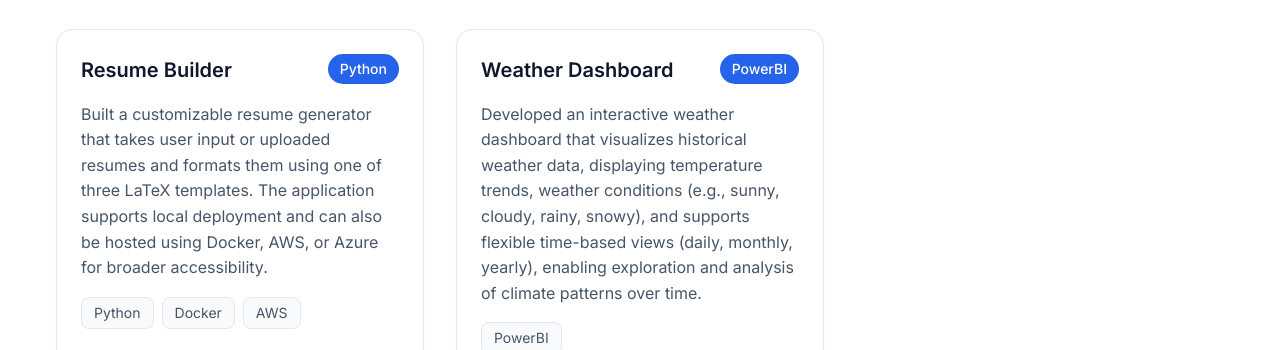
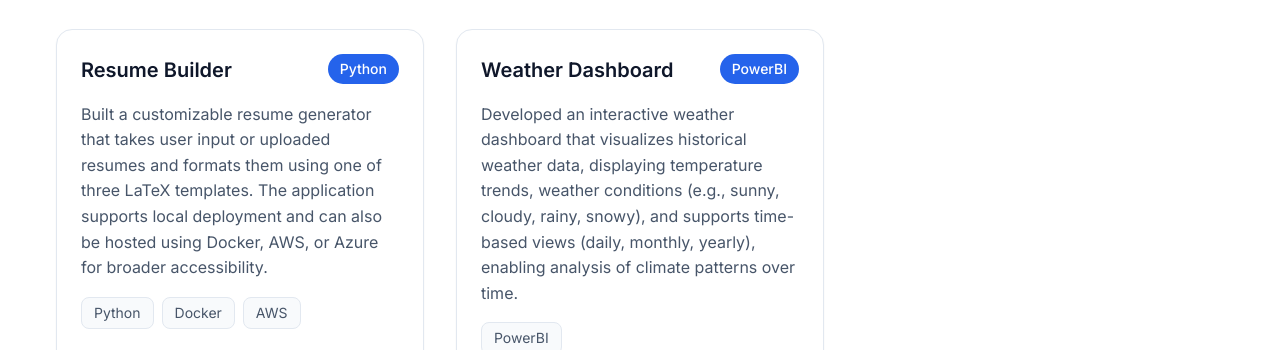
Before and after one commit to vkalister7/vkalister7.github.io, a plain HTML site: page index.html in a window 1280 px wide. Shown: the part 1425-1775 px from the top of the page. Drawn offline with nearby package versions, Linux system fonts and the light colour scheme.

Commit message:
Update index.html

```diff
--- a/index.html
+++ b/index.html
@@ -171,7 +171,7 @@
                         <div class="project-language">PowerBI</div>
                     </div>
                     <p class="project-description">
-                        Developed an interactive weather dashboard that visualizes historical weather data, displaying temperature trends, weather conditions (e.g., sunny, cloudy, rainy, snowy), and supports flexible time-based views (daily, monthly, yearly), enabling exploration and analysis of climate patterns over time.
+                        Developed an interactive weather dashboard that visualizes historical weather data, displaying temperature trends, weather conditions (e.g., sunny, cloudy, rainy, snowy), and supports time-based views (daily, monthly, yearly), enabling analysis of climate patterns over time.
                     </p>
                     <div class="project-tech">
                         <span class="tech-tag">PowerBI</span>
```
